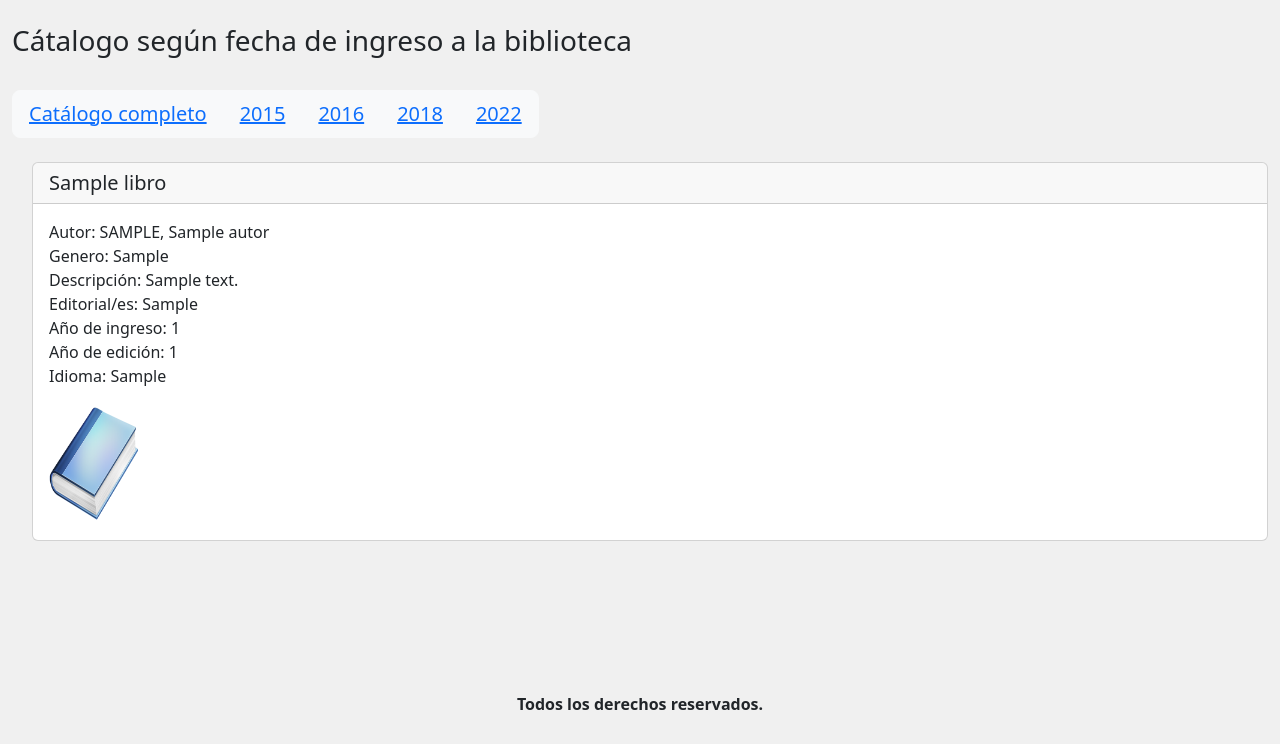
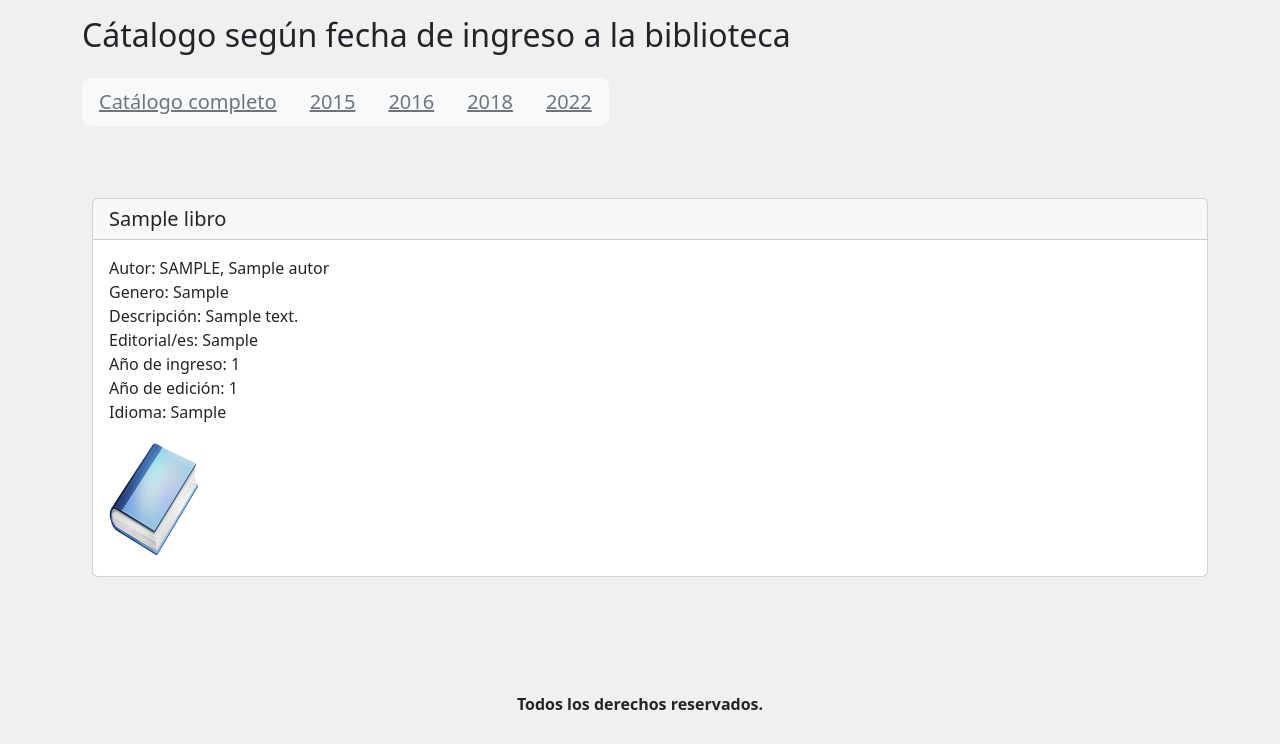
Before and after one commit to force4r/Biblioteca_G11_C23317, a Django app: page /sistema_biblioteca/catalogo/ in a window 1280 px wide. Shown: the part 56-800 px from the top of the page. Run offline with Django 5.2, Linux system fonts and the light colour scheme; tables that the repository leaves empty hold one stand-in row (values such as "Sample post").

Commit message:
cambios css biblioteca

```diff
--- a/biblioteca/sistema_biblioteca/templates/sistema_biblioteca/catalogo.html
+++ b/biblioteca/sistema_biblioteca/templates/sistema_biblioteca/catalogo.html
@@ -8,36 +8,26 @@
 {% block contenido %}
 
 <section>
-<br>
-<div class="container-fluid">
-    <div class="row">
-        <div class="col-md-12">
-            <h3>
-                Cátalogo según fecha de ingreso a la biblioteca
-            </h3>
-        </div>
-    </div>
-</div>
-<br>
-<div class="container-fluid">
-    <div class="row">
+<div class="container">
+    <h2 class="mt-3">Cátalogo según fecha de ingreso a la biblioteca</h2>
+    <div class="row my-4">
         <div class="col-md-12">
             <div class="btn-group btn-group-lg" role="group">
 
                 <button class="btn btn-light" type="button">
-                    <a href="{% url 'catalogo' %}">Catálogo completo</a>
+                    <a class="link-secondary" href="{% url 'catalogo' %}">Catálogo completo</a>
                 </button>
                 <button class="btn btn-light" type="button">
-                    <a href="{% url 'catalogo' 2015 %}">2015</a>
+                    <a class="link-secondary" href="{% url 'catalogo' 2015 %}">2015</a>
                 </button>
                 <button class="btn btn-light" type="button">
-                    <a href="{% url 'catalogo' 2016 %}">2016</a>
+                    <a class="link-secondary" href="{% url 'catalogo' 2016 %}">2016</a>
                 </button>
                 <button class="btn btn-light" type="button">
-                    <a href="{% url 'catalogo' 2018 %}">2018</a>
+                    <a class="link-secondary" href="{% url 'catalogo' 2018 %}">2018</a>
                 </button>
                 <button class="btn btn-light" type="button">
-                    <a href="{% url 'catalogo' 2022 %}">2022</a>
+                    <a class="link-secondary" href="{% url 'catalogo' 2022 %}">2022</a>
                 </button>
             </div>
         </div>
@@ -47,8 +37,8 @@
 {% for libro in libro %}
 {% if año_ingreso == 0 or año_ingreso == libro.año_ingreso %}
 <article style="margin-left: 20px;">
-    <div class="container-fluid">
-        <div class="row">
+    <div class="container">
+        <div class="row my-4">
             <div class="col-md-12">
                 <div class="card">
                     <h5 class="card-header">
```
Also changed, not shown: biblioteca/sistema_biblioteca/templates/sistema_biblioteca/biblioteca.html (+4 -4 lines).
